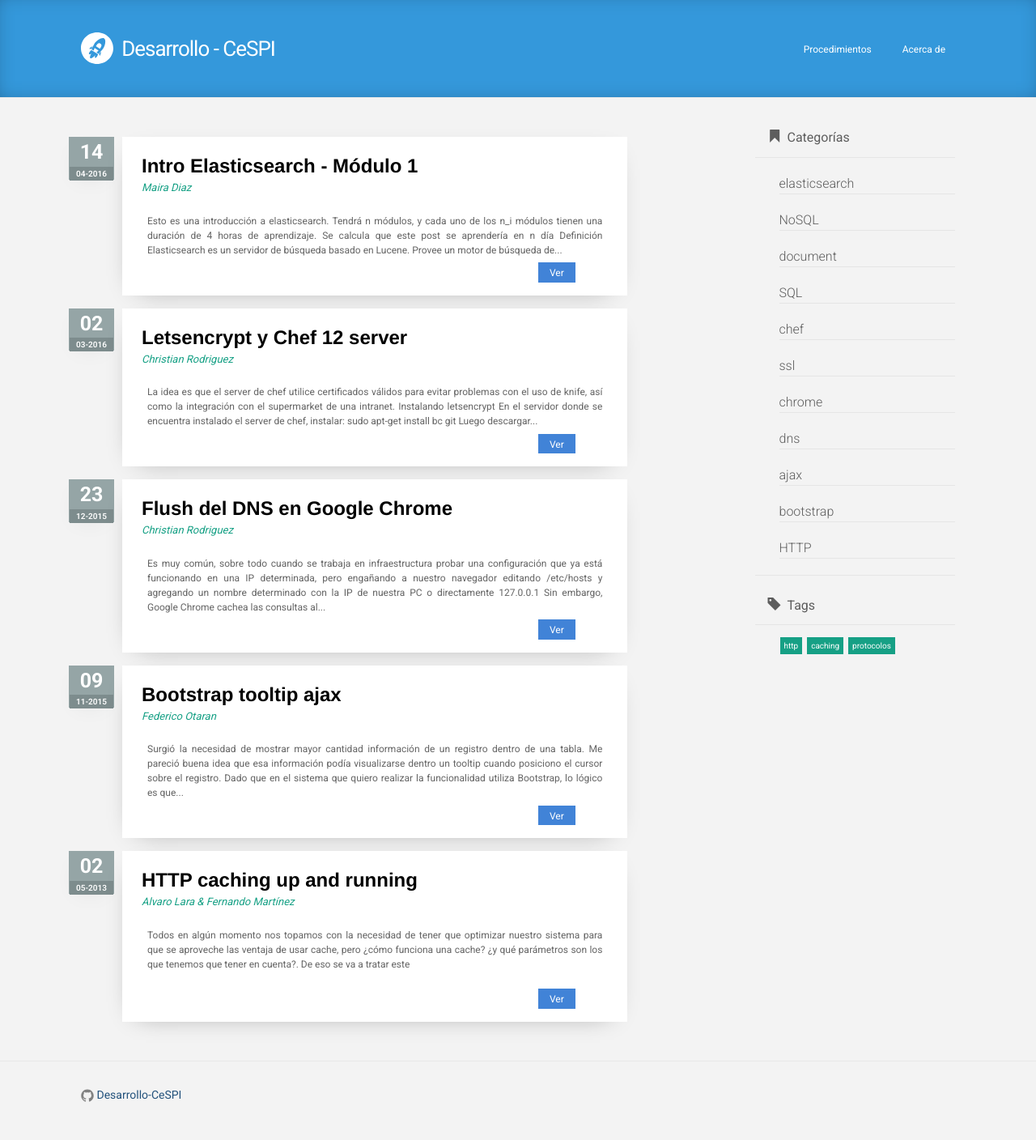
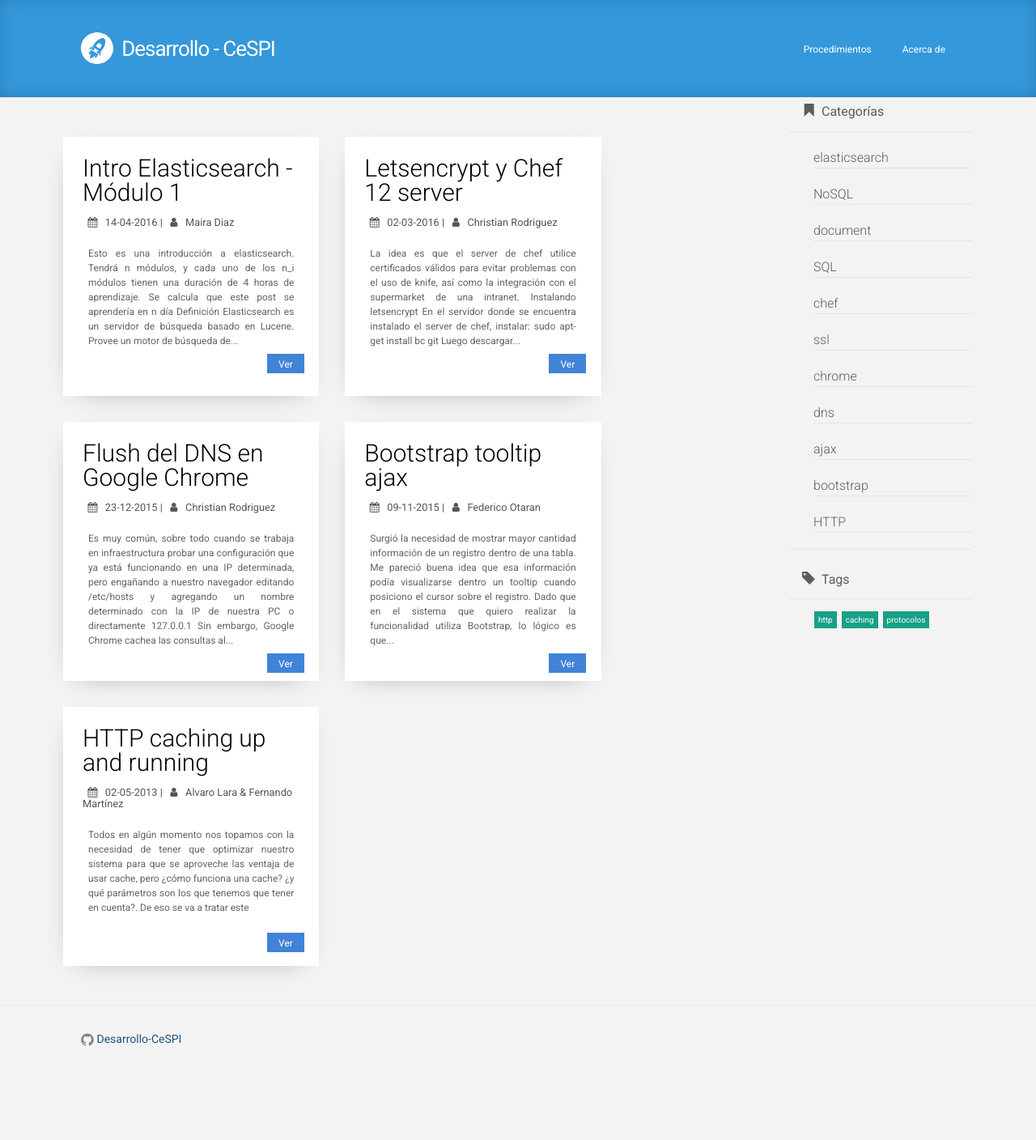
Before and after one commit to Desarrollo-CeSPI/desarrollo-cespi.github.io, a Jekyll site: the page built from index.html, in a window 1280 px wide. Shown: the whole page at 81% size. Built offline with Jekyll 4.4.1, drawn with Linux system fonts in a browser that asks for light colours; nearby versions of some CDN libraries; after the commit the page ends 1340 px from its top, so only the background shows below that.

Commit message:
Nuevos cambios visuales para el blog

```diff
--- a/_includes/head.html
+++ b/_includes/head.html
@@ -8,6 +8,7 @@
 
   <link rel="stylesheet" href="//maxcdn.bootstrapcdn.com/bootstrap/3.3.5/css/bootstrap.min.css">
   <link rel="stylesheet" href="{{ "/css/main.css" | prepend: site.baseurl }}">
+  <link rel="stylesheet" href="https://maxcdn.bootstrapcdn.com/font-awesome/4.6.1/css/font-awesome.min.css">
   <link rel="canonical" href="{{ page.url | replace:'index.html','' | prepend: site.baseurl | prepend: site.url }}">
   <link rel="alternate" type="application/rss+xml" title="{{ site.title }}" href="{{ "/feed.xml" | prepend: site.baseurl | prepend: site.url }}">
 </head>
--- a/_includes/post.html
+++ b/_includes/post.html
@@ -1,19 +1,16 @@
 <div class="single-post">
   <div class="row">
-    <div class="col-md-2 post-meta">
-      <div class="row">
-        <span class="date">{{ post.date | date: "%d"}}</span>
-      </div>
-      <div class="row">
-        <span class="date-format">{{ post.date | date: "%m-%Y" }}</span>
-      </div>
-    </div>
-    <div class="col-md-9 post-style ">
+    <div class="post-style ">
       <li>
         <h2>
           <a class="post-link" href="{{ post.url | prepend: site.baseurl }}">{{ post.title }}</a>
         </h2>
-        <h5 class="post-author"><span itemprop="name">{{ post.author }}</span></h5>
+        <h5 class="post-author">
+          <i class="fa fa-calendar" aria-hidden="true"></i>
+          <span class="">{{ post.date | date: "%d-%m-%Y" }}</span> |
+          <i class="fa fa-user" aria-hidden="true"></i>
+          <span itemprop="name">{{ post.author }}</span>
+        </h5>
         <div class="post-content-truncate">
           {% if post.content contains "<!-- more -->" %}
           {{ post.content | split:"<!-- more -->" | first % | remove_first: post.title }}
--- /dev/null
+++ b/_includes/sidebar.html
@@ -0,0 +1,30 @@
+   <div class="col-md-12 colum-tags">
+      <h2 class="page-heading"><i class="glyphicon glyphicon-bookmark"></i>Categorías</h2>
+      <legend></legend>
+      <div class="categories-style">
+        {% for post in site.posts %}
+        <ul>
+          <li>
+            {% for category in post.categories %}
+            <i href="/tags/{{ categories }}.html" title="View posts tagged with &quot;{{ categories | first }}&quot;">{{ category }}</i>
+            <legend></legend>
+            {% endfor%}
+          </li>
+        </ul>
+        {% endfor%}
+      </div>
+      <legend></legend>
+      <h2 class="page-heading"><i class="glyphicon glyphicon-tag"></i>Tags</h2>
+      <legend></legend>
+      <div class="tags-style all-tags">
+        {% for post in site.posts %}
+        <ul>
+          <li>
+            {% for tag in post.tags %}
+            <a href="/tags/{{ tag }}.html" title="View posts tagged with &quot;{{ post.tag }}&quot;">{{ tag }}</a>
+            {% endfor %}
+          </li>
+        </ul>
+        {% endfor %}
+      </div>
+    </div>
--- a/_layouts/default.html
+++ b/_layouts/default.html
@@ -7,10 +7,14 @@
 
     {% include header.html %}
 
-    <div class="page-content">
+    <div class="page-content" id="content">
       <div class="wrapper">
         {{ content }}
       </div>
+    </div>
+
+    <div id="sidebar">
+      {% include sidebar.html %}
     </div>
 
     {% include footer.html %}
--- a/_sass/_layout.scss
+++ b/_sass/_layout.scss
@@ -1,3 +1,14 @@
+#content {
+  float:left;
+  width: 75%;
+}
+
+#sidebar {
+  float:left;
+  width: 20%;
+}
+
+
 /**
  * Site header
  */
@@ -99,6 +110,7 @@
 .site-footer {
   border-top: 1px solid $grey-color-light;
   padding: $spacing-unit 0;
+  clear:both;
 }
 
 .footer-heading {
@@ -194,7 +206,6 @@
 }
 
 
-
 /**
  * Posts
  */
--- a/css/main.scss
+++ b/css/main.scss
@@ -435,6 +435,10 @@ pre {
   -webkit-box-shadow: -2px 8px 32px -21px rgba(0,0,0,0.49);
   -moz-box-shadow: -2px 8px 32px -21px rgba(0,0,0,0.49);
   box-shadow: -2px 8px 32px -21px rgba(0,0,0,0.49);
+  margin-right: 1em;
+    margin-left: 1em;
+    max-height: 20em;
+    min-height: 20em;
 }
 
 .single-post{
@@ -466,21 +470,23 @@ span.date{
   max-width: 68px;
   max-height: 26px;}
 
-.post-author{
-  color: #16a085;
-  font-size: 13px;
-  line-height: 1.5em;
-  margin-top: -10px!important;
-  font-style: italic;
+.post-author {
+  color: #555;
+  font-size: 0.8em;
+}
+
+.post-author i {
+  padding-right: 0.5em;
+  padding-left: 0.5em;
 }
 
 .post-link {
   line-height: 1em;
-  font-size: 0.8em;
-  margin-bottom: 0.1em;
-  font-weight: 600;
-  font-family: "Helvetica";
-  color: black !important; }
+  font-size: 1em;
+  margin-bottom: 0.5em;
+  font-weight: 100;
+  color: black!important;
+}
 
 .post-content-truncate{
   color: #646464;
--- a/index.html
+++ b/index.html
@@ -4,42 +4,14 @@ layout: default
 
 <div class="home">
   <div class="row">
-    <div class="post-list col-md-9">
+    <div class="col-md-12">
       {% for post in site.posts %}
+      <div class="post-list col-md-5">
         {% include post.html %}
+      </div>
       {% endfor %}
     </div>
 
-    <div class="col-md-3 colum-tags">
-      <h2 class="page-heading"><i class="glyphicon glyphicon-bookmark"></i>Categorías</h2>
-      <legend></legend>
-      <div class="categories-style">
-        {% for post in site.posts %}
-        <ul>
-          <li>
-            {% for category in post.categories %}
-            <i href="/tags/{{ categories }}.html" title="View posts tagged with &quot;{{ categories | first }}&quot;">{{ category }}</i>
-            <legend></legend>
-            {% endfor%}
-          </li>
-        </ul>
-        {% endfor%}
-      </div>
-      <legend></legend>
-      <h2 class="page-heading"><i class="glyphicon glyphicon-tag"></i>Tags</h2>
-      <legend></legend>
-      <div class="tags-style all-tags">
-        {% for post in site.posts %}
-        <ul>
-          <li>
-            {% for tag in post.tags %}
-            <a href="/tags/{{ tag }}.html" title="View posts tagged with &quot;{{ post.tag }}&quot;">{{ tag }}</a>
-            {% endfor %}
-          </li>
-        </ul>
-        {% endfor %}
-      </div>
-    </div>
   </div>
   <!-- <p class="rss-subscribe">Suscribirse <a href="{{ "/feed.xml" | prepend: site.baseurl }}">via RSS</a></p> -->
 </div>
```
Also changed, not shown: 1 other file. Lines whose indentation alone changed are shown as unchanged.
